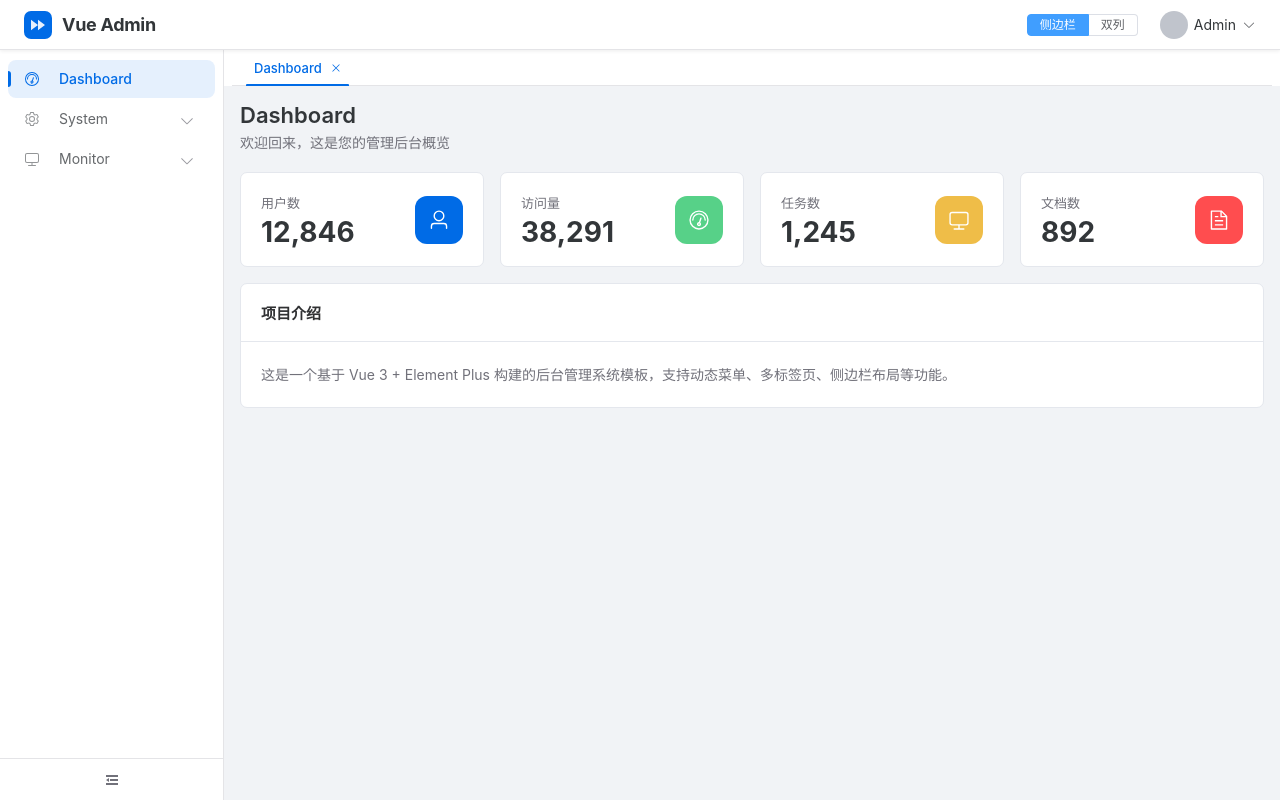
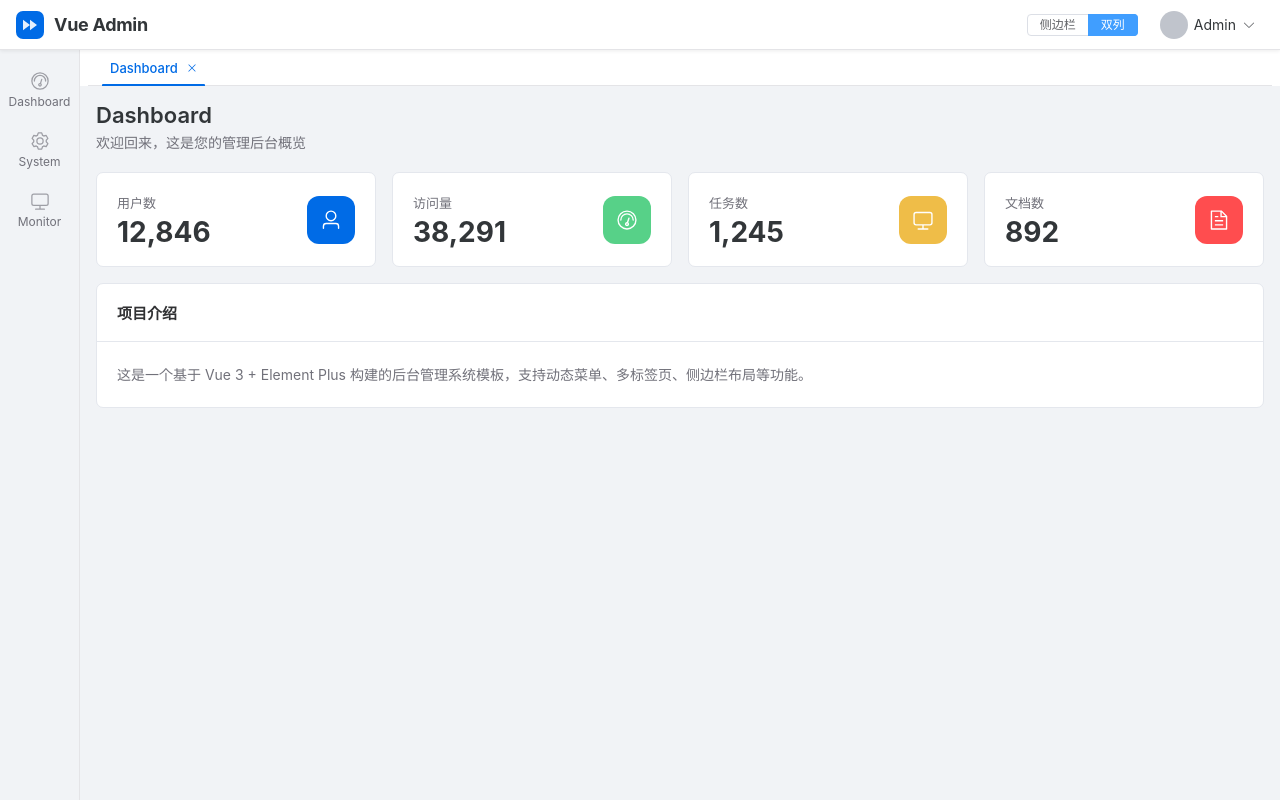
Before and after one commit to nogolang/vue-admin-layout, a Vue app: page /dashboard in a window 1280 px wide. Built offline with nearby package versions, Linux system fonts and the light colour scheme; the HTML template or start-up script is replaced by a standard one.

Commit message:
修改样式

```diff
--- a/src/router/menus.ts
+++ b/src/router/menus.ts
@@ -27,3 +27,34 @@ export const staticMenus: MenuItem[] = [
     component: '/dashboard',
   },
 ]
+
+/** 动态菜单（前端硬编码，接入后端后替换为 fetchMenus()） */
+export const dynamicMenuList: MenuItem[] = [
+  {
+    path: '/system',
+    name: 'System',
+    icon: 'Setting',
+    children: [
+      {
+        path: '/system/user',
+        name: 'User',
+        icon: 'User',
+        component: '/system/user',
+        children: [
+          { path: '/system/user/list', name: 'UserList', icon: 'User', component: '/system/user' },
+          { path: '/system/user/detail', name: 'UserDetail', icon: 'Document', component: '/system/user-detail' },
+        ],
+      },
+      { path: '/system/role', name: 'Role', icon: 'Avatar', component: '/system/role' },
+    ],
+  },
+  {
+    path: '/monitor',
+    name: 'Monitor',
+    icon: 'Monitor',
+    children: [
+      { path: '/monitor/online', name: 'Online', icon: 'Connection', component: '/monitor/online' },
+      { path: '/monitor/log', name: 'Log', icon: 'Document', component: '/monitor/log' },
+    ],
+  },
+]
--- a/src/stores/layout.ts
+++ b/src/stores/layout.ts
@@ -11,8 +11,8 @@ export type LayoutType = 'sidebar-nav' | 'sidebar-mixed-nav'
  * sidebarCollapsed  垂直布局下侧边栏是否折叠
  */
 export const useLayoutStore = defineStore('layout', () => {
-  // 当前布局模式，默认垂直侧边栏
-  const layout = ref<LayoutType>('sidebar-nav')
+  // 当前布局模式，默认双列侧边栏
+  const layout = ref<LayoutType>('sidebar-mixed-nav')
   // 侧边栏折叠状态（仅 sidebar-nav 模式生效）
   const sidebarCollapsed = ref(false)
 
--- a/src/stores/permission.ts
+++ b/src/stores/permission.ts
@@ -3,9 +3,8 @@ import { computed, ref } from 'vue'
 import type { RouteRecordRaw } from 'vue-router'
 import router from '@/router'
 import type { MenuItem } from '@/router/menus'
-import { staticMenus } from '@/router/menus'
+import { dynamicMenuList, staticMenus } from '@/router/menus'
 import { menusToRoutes } from '@/router/routes'
-import { fetchMenus } from '@/api/menu'
 
 /**
  * 权限 / 动态路由状态管理
@@ -34,8 +33,8 @@ export const usePermissionStore = defineStore('permission', () => {
   async function generateRoutes() {
     if (isRoutesLoaded.value) return
 
-    // 从后端获取菜单数据
-    const menus = await fetchMenus()
+    // 当前使用前端硬编码菜单，接入后端后替换为: const menus = await fetchMenus()
+    const menus = dynamicMenuList
     dynamicMenus.value = menus
 
     // 菜单 → 路由配置 → 注册到 Root 路由下
```
